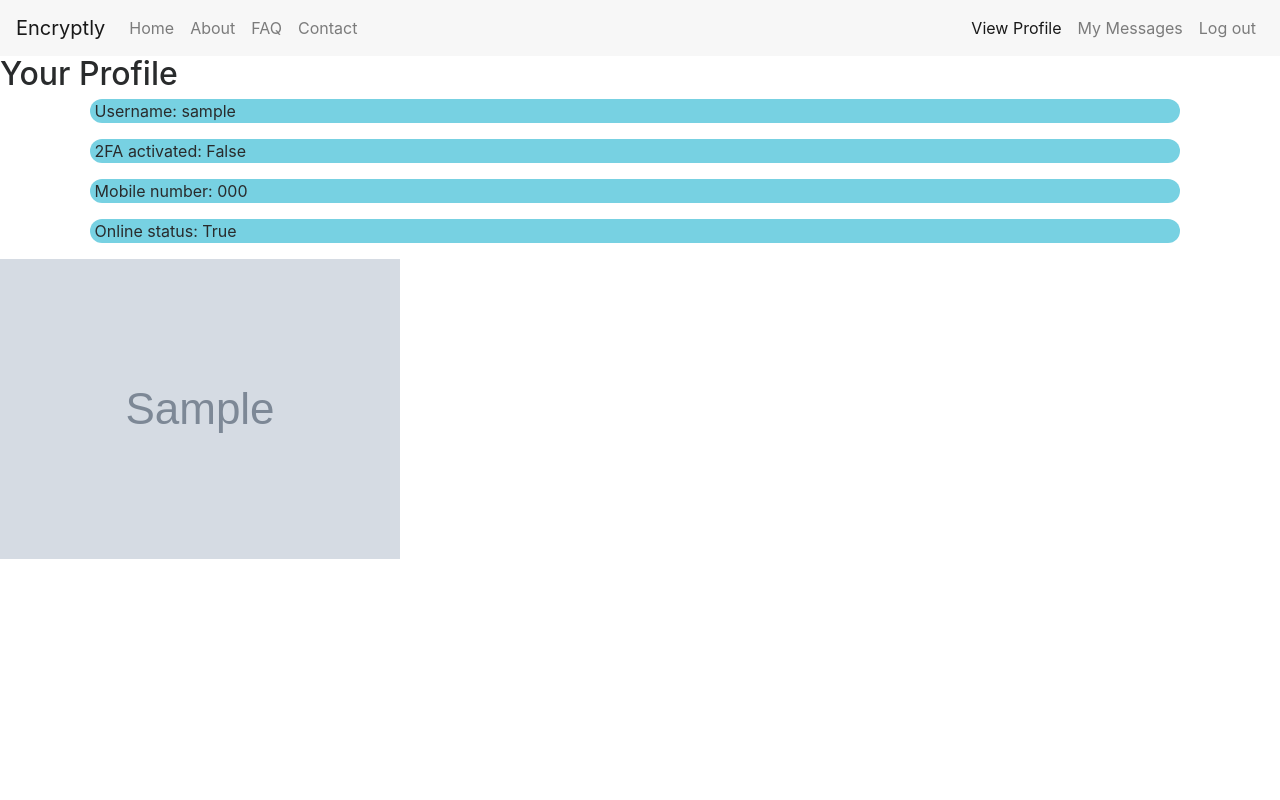
After one commit to josh-richardson/encryptly, a Django app: page /profile/ in a window 1280 px wide. The commit adds this page. Run offline with Django 3.2, Linux system fonts and the light colour scheme; a user stored in the database is signed in; tables that the repository leaves empty hold one stand-in row (values such as "Sample post"); grey boxes marked "Sample" are stand-in pictures; parts of the project's set-up code (start-up, migrations or seed data) failed here and were passed over; some libraries are stand-ins or nearby versions.

Commit message:
Added a work-in-progress profile page with profile pics not yet fully implemented

```diff
--- a/encryptly/encryptly/settings.py
+++ b/encryptly/encryptly/settings.py
@@ -47,6 +47,7 @@ INSTALLED_APPS = [
     'channels',
     'django_js_reverse',
 ]
+
 
 MIDDLEWARE = [
     'django.middleware.security.SecurityMiddleware',
@@ -139,6 +140,9 @@ USE_TZ = True
 
 STATIC_URL = '/static/'
 
+MEDIA_URL = '/media/'
+MEDIA_ROOT = os.path.join(BASE_DIR, 'encryptly/media')
+
 
 STATICFILES_DIRS = [
     STATIC_DIR,
--- a/encryptly/encryptly_backend/assets/_chat.scss
+++ b/encryptly/encryptly_backend/assets/_chat.scss
@@ -1,4 +1,13 @@
 //CSS specific to the chat page is here
+
+.profile-data {
+	background-color: #77d1e2;
+	margin-left: 7%;
+	padding-left: 5px;
+	padding-right: 2%;
+	border-radius: 20px;
+	margin-right: 100px;
+}
 
 #sidebar-wrapper {
     position: fixed;
--- a/encryptly/encryptly_backend/models.py
+++ b/encryptly/encryptly_backend/models.py
@@ -12,6 +12,7 @@ class UserProfile(models.Model):
     two_factor = models.BooleanField(default=False)
     theme = models.IntegerField(default=0)
     online_status = models.BooleanField(default=False)
+    profile_picture = models.ImageField(upload_to='profile_image', blank=True)
 
     def __str__(self):
         return self.user.username
--- a/encryptly/encryptly_backend/urls.py
+++ b/encryptly/encryptly_backend/urls.py
@@ -1,5 +1,7 @@
 from django.conf.urls import url
 from django.http import HttpResponseRedirect
+from django.conf import settings
+from django.conf.urls.static import static
 
 from encryptly_backend import views
 
@@ -14,7 +16,7 @@ urlpatterns = [
     url(r'^login/$', views.public.login, name='login'),
     url(r'^register/$', views.public.register, name='register'),
 
-
+	url(r'^profile/$', views.private.user_profile, name='profile'),
     url(r'^main/$', views.private.test_main, name='test_main'),
     url(r'^themes/$', views.private.test_themes, name='test_themes'),
     url(r'^user/logout/$', views.private.user_logout, name='logout'),
@@ -23,4 +25,4 @@ urlpatterns = [
     url(r'^user/login/$', views.api. user_login, name='user_login'),
 
 
-]
+] + static(settings.MEDIA_URL, document_root=settings.MEDIA_ROOT)
--- a/encryptly/encryptly_backend/views/private.py
+++ b/encryptly/encryptly_backend/views/private.py
@@ -3,6 +3,7 @@ from django.contrib.auth.decorators import login_required
 from django.http import HttpResponseRedirect
 from django.shortcuts import render
 from django.urls import reverse
+from encryptly_backend.models import UserProfile
 
 
 @login_required
@@ -18,3 +19,14 @@ def test_themes(request):
 def user_logout(request):
     logout(request)
     return HttpResponseRedirect(reverse("index"))
+
+@login_required
+def user_profile(request):
+	profile = UserProfile.objects.get(user=request.user)
+	context_dic = {}
+	context_dic["username"] = profile.user
+	context_dic["2fa"] = profile.two_factor
+	context_dic["mobile"] = profile.mobile_number
+	context_dic["online"] = profile.online_status
+	context_dic["profile_pic"] = profile.profile_picture
+	return render(request, "encryptly_backend/private/profile.html", context_dic)
--- a/encryptly/requirements.txt
+++ b/encryptly/requirements.txt
@@ -7,3 +7,4 @@ django-js-reverse
 twilio
 pycrypto
 django-unixdatetimefield
+Pillow
--- a/encryptly/static/css/encryptly.css
+++ b/encryptly/static/css/encryptly.css
@@ -213,24 +213,27 @@ input.parsley-error,select.parsley-error,textarea.parsley-error {
   transition: all .3s ease-in;
   -o-transition: all .3s ease-in;
   -moz-transition: all .3s ease-in;
-  -webkit-transition: all .3s ease-in;
-}
+  -webkit-transition: all .3s ease-in; }
 
 .parsley-errors-list.filled {
-  opacity: 1;
-}
+  opacity: 1; }
 
 #ajax_error {
-  display: none;
-}
+  display: none; }
 
 #two_fa_authenticate {
-  display: none;
-}
+  display: none; }
 
 #decryption_authenticate {
-  display: none;
-}
+  display: none; }
+
+.profile-data {
+  background-color: #77d1e2;
+  margin-left: 7%;
+  padding-left: 5px;
+  padding-right: 2%;
+  border-radius: 20px;
+  margin-right: 100px; }
 
 #sidebar-wrapper {
   position: fixed;
--- a/encryptly/templates/encryptly_backend/base.html
+++ b/encryptly/templates/encryptly_backend/base.html
@@ -36,6 +36,7 @@
 <script src="{% static "js/tether.min.js" %}"></script>
 <script src="{% static "js/bootstrap.js" %}"></script>
 <script src="{% static 'js/reverse.js' %}"></script>
+
 <div class="wrapper">
 
 
@@ -74,6 +75,9 @@
             </ul>
             {% if user.is_authenticated %}
                 <ul class="navbar-nav">
+					<li class="nav-item {% active_handler "profile" %}">
+						<a class="nav-link" href="{% url "profile" %}">View Profile</a>
+					</li>
                     <li class="nav-item {% active_handler "test_main" %}">
                         <a class="nav-link" href="{% url "test_main" %}">My Messages</a>
                     </li>
--- a/encryptly/templates/encryptly_backend/private/main.html
+++ b/encryptly/templates/encryptly_backend/private/main.html
@@ -59,8 +59,8 @@ Voluptua menandri maluisset quo at, vim at verterem sadipscing, ne dicam utinam
                     <button type="button" class="btn btn-default"><i class="fa fa-file" aria-hidden="true"></i></button>
                     <button type="button" class="btn btn-default"><i class="fa fa-smile-o" aria-hidden="true"></i></button>
                 </div>
-                <input type="text" class="form-control" placeholder="Your Message">
-                    <span class="input-group-btn"><button class="btn btn-default" type="button"><i class="fa fa-envelope" aria-hidden="true"></i></button></span>
+                <input type="text" id="chat-msg" class="form-control" placeholder="Your Message">
+                    <span class="input-group-btn"><button class="btn btn-default" id="send" type="button"><i class="fa fa-envelope" aria-hidden="true"></i></button></span>
             </div>
         </div>
     </div>
--- /dev/null
+++ b/encryptly/templates/encryptly_backend/private/profile.html
@@ -0,0 +1,22 @@
+{% extends 'encryptly_backend/base.html' %}
+{% load staticfiles %}
+
+{% block title_block %}
+    Profile
+{% endblock %}
+
+{% block body_block %}
+	<div class="wrapper">
+		<h2>Your Profile</h2>
+		<p class="profile-data">Username: {{ username }}</p>
+		<p class="profile-data">2FA activated: {{ 2fa }}</p>
+		<p class="profile-data">Mobile number: {{ mobile }}</p>
+		<p class="profile-data">Online status: {{ online }}</p>
+		{% if profile_pic %}
+			<img src="{{ profile_pic.url }}" alt="Profile picture">
+		{% else %}
+			<p>No profile image uploaded.</p>
+		{% endif %}
+	</div>
+
+{% endblock %}
```
Also changed, not shown: other parts of encryptly/static/css/encryptly.css (+107 -172 lines), 1 other file.
